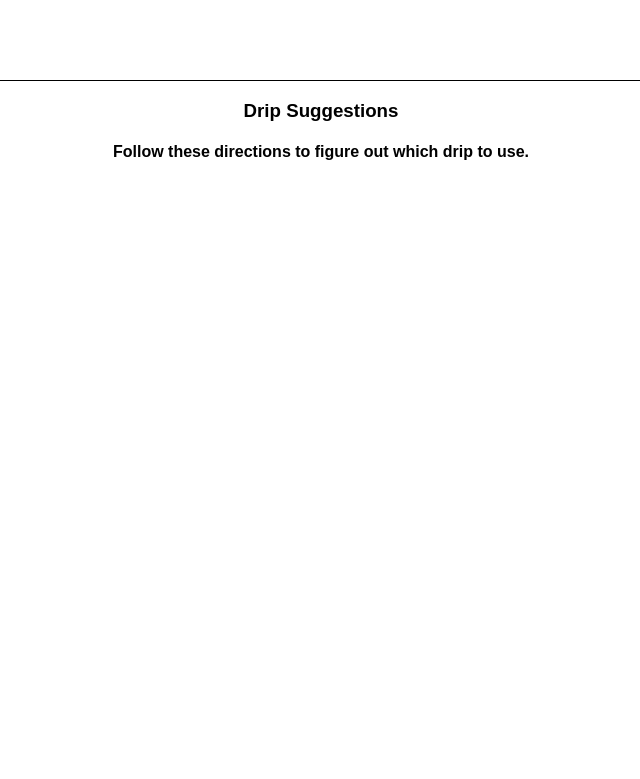
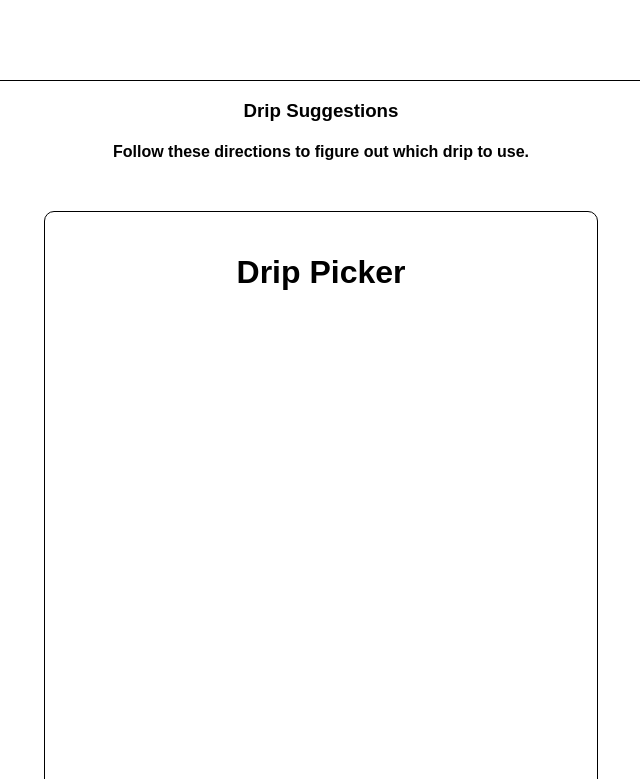
Before and after one commit to midimurphdesigns/drip-pediatrics-app, a React (Create React App) app: page / in a window 1280 px wide. Shown: the part 741-1520 px from the top of the page, without its empty margins (319-959 px from the left). Built offline with nearby package versions, Linux system fonts and the light colour scheme.

Commit message:
added scaffold for drip picker

```diff
--- /dev/null
+++ b/src/components/DripPicker.css
@@ -0,0 +1,9 @@
+#drip-picker {
+  border: 1px solid black;
+  border-radius: 10px;
+  padding: 20px;
+  width: 40vw;
+  height: 80vh;
+  margin: auto;
+  margin-bottom: 100px;
+}
--- /dev/null
+++ b/src/components/DripPicker.js
@@ -0,0 +1,13 @@
+import React, { Component } from 'react'
+
+import './DripPicker.css'
+
+export default class DripPicker extends Component {
+  render() {
+    return (
+      <div id="drip-picker">
+        <h1>Drip Picker</h1>
+      </div>
+    )
+  }
+}
--- a/src/components/DripSuggestion.css
+++ b/src/components/DripSuggestion.css
@@ -1,3 +1,7 @@
 #drips {
-  height: 100vh;
+  /* height: 100vh; */
 }
+
+#drips h4 {
+  margin-bottom: 50px;
+}
--- a/src/components/DripSuggestion.js
+++ b/src/components/DripSuggestion.js
@@ -1,5 +1,7 @@
-import React, { Component } from 'react'
-import './DripSuggestion.css'
+import React, { Component } from "react";
+
+import DripPicker from "./DripPicker";
+import "./DripSuggestion.css";
 
 export default class DripSuggestion extends Component {
   render() {
@@ -7,7 +9,8 @@ export default class DripSuggestion extends Component {
       <div id="drips">
         <h3>Drip Suggestions</h3>
         <h4>Follow these directions to figure out which drip to use.</h4>
+        <DripPicker />
       </div>
-    )
+    );
   }
 }
```
